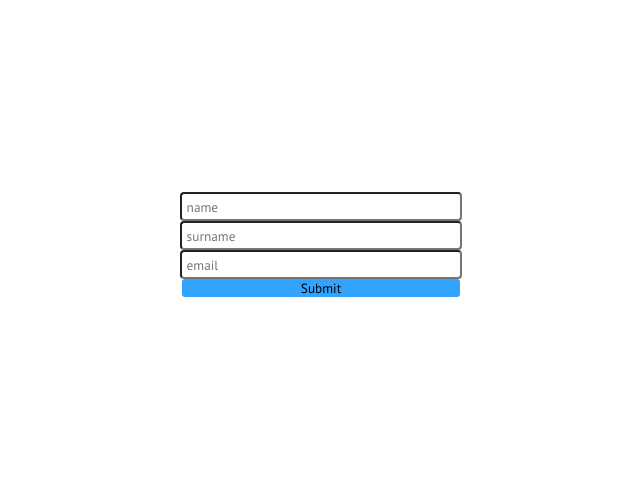
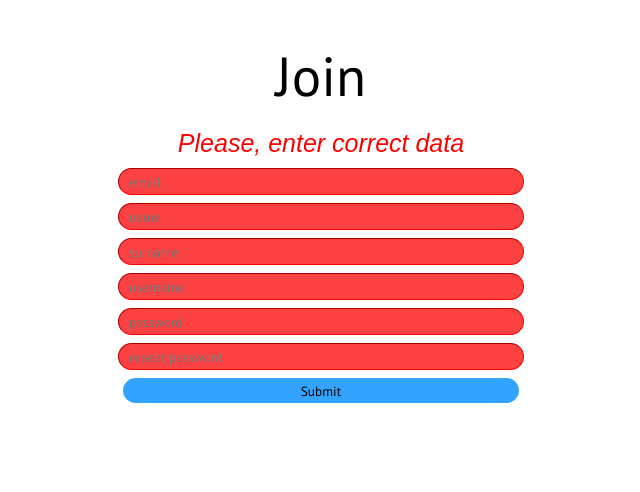
Before and after one commit to TheLazySock/potential-organizer, a website: page front/index.html in a window 1280 px wide. Shown: the whole page, without its empty margins (319-959 px from the left). Drawn offline with nearby package versions, Linux system fonts and the light colour scheme.

Commit message:
Updates in:  - html page:   - added more fields;  - css:   - added some styles for fields and some other stuff;  - js:   - now data transfer is works;   - added redirect on welcome page (isn't exist yet) when data was   succesfully sent;   - page reload before submit disabled;

```diff
--- a/back/model/user.js
+++ b/back/model/user.js
@@ -4,7 +4,9 @@ var Schema = mongoose.Schema;
 var userSchema = new Schema ({
     email: { type: String, default: 'none'},
     name: { type: String, default: 'none'},
-    surname: { type: String, default: 'none'}
+    surname: { type: String, default: 'none'},
+		username: { type: String, default: 'none'},
+		password: { type: String, default: 'none'}
   },
 );
 
--- a/front/css/style.css
+++ b/front/css/style.css
@@ -7,8 +7,27 @@
 .wrapper {
   display: flex;
   flex-direction: column;
+  justify-content: center;
+  align-items: stretch;
+}
+
+.container {
+  display: flex;
+  flex-direction: column;
   justify-content: flex-start;
-  align-items: stretch;
+  align-items: center;
+  background-color: white;
+}
+
+.container h2 {
+	background: white;
+	width: 100%;
+	font-size: 55px;
+	font-weight: 100;
+	text-align: center;
+	color: $pale-green;
+	margin-top: 5vh;
+	margin-bottom: 1vh;
 }
 
 :active, :hover, :focus {
@@ -22,20 +41,31 @@
 	margin: 15%;
 }
 
-#input input {
+/* #input input {
 	border-style: inset;
 	border-radius: 4px;
 	padding: 0 5px;
 	margin: auto;
 	width: 30%;
 	height: 25px;
+} */
+
+.input {
+  border-radius: 20px;
+	border: 1px inset black;
+	padding: 0 10px;
+	margin: auto;
+	margin-bottom: 1vh;
+	width: 30%;
+	height: 25px;
 }
 
 button {
 	width: 31%;
-	padding: 0 5px;
+	height: 25px;
+	padding: 0 10px;
 	border: none;
-	border-radius: 3px;
+	border-radius: 20px;
 	margin: auto;
 	background-color: #32a3ff;
 }
@@ -43,3 +73,29 @@ button {
 button:hover {
 	background-color: #0496f9;
 }
+
+.valid {
+  border: 1px inset green !important;
+  background: #45e842;
+}
+
+.error {
+  border: 1px inset red !important;
+  background: #fb4141;
+}
+
+.warning {
+  margin: 10px 0;
+  color: #ff0000;
+  font-size: 25px;
+  font-style: italic;
+  font-family: sans-serif;
+}
+
+.hidden {
+  visibility: collapse;
+}
+
+.shown {
+  visibility: visible;
+}
--- a/front/index.html
+++ b/front/index.html
@@ -8,20 +8,32 @@
 	<link rel="shortcut icon" href="img/PepeICO.png" type="image/png" />
 	<link href="https://fonts.googleapis.com/css?family=PT+Sans" rel="stylesheet">
   <script src="https://cdn.jsdelivr.net/npm/vue@2.5.13/dist/vue.js"></script>
-	<script src="js/script.js"></script>
 </head>
 
 <body>
 <div class="wrapper">
-  <div>
+  <!-- <div>
 		<form id="input" @submit="submitInfo">
 			<input type="text" v-model="name" autofocus placeholder="name"/>
 			<input type="text" v-model="surname" placeholder="surname"/>
 			<input type="text" v-model="email" placeholder="email" />
 			<button @click="validate">Submit</button>
 		</form>
-	</div>
+	</div> -->
+	<form class="container" id="signup" @submit="validateForm" onsubmit="return false;">
+		<h2>Join</h2>
+		<label class="warning" :class="{ 'hidden': isValid, 'shown': !isValid }">Please, enter correct data</label>
+		<input type="text" class="input" placeholder="email" v-model="email" :class="{ 'error': !validEmail, 'valid': validEmail }"/>
+		<input type="text" class="input" placeholder="name" v-model="name" :class="{ 'error': !validName, 'valid': validName }"/>
+		<input type="text" class="input" placeholder="surname" v-model="surname" :class="{ 'error': !validSurname, 'valid': validSurname }"/>
+		<input type="text" class="input" placeholder="username" v-model="username" :class="{ 'error': !validUsername, 'valid': validUsername }"/>
+		<input type="password" class="input" placeholder="password" v-model="password" :class="{ 'error': !validPassword || emptyPassword, 'valid': validPassword }"/>
+		<input type="password" class="input" placeholder="repeat password" v-model="repPassword" :class="{ 'error': !validPassword || emptyPassword, 'valid': validPassword }"/>
+		<!-- <input type="submit" class="btn" id="submitId" value="Sign In"> -->
+		<button>Submit</button>
+	</form>
 </div>
+<script src="js/script.js"></script>
 </body>
 
 </html>
--- a/front/js/script.js
+++ b/front/js/script.js
@@ -1,51 +1,57 @@
-window.onload = function() {
 const PATTERN = /^(([^<>()\[\]\\.,;:\s@"]+(\.[^<>()\[\]\\.,;:\s@"]+)*)|(".+"))@((\[[0-9]{1,3}\.[0-9]{1,3}\.[0-9]{1,3}\.[0-9]{1,3}\])|(([a-zA-Z\-0-9]+\.)+[a-zA-Z]{2,}))$/;
 let storage = {};
 // let port = ':3000';
 let url = '';
 
-  let input = new Vue({
-    el: '#input',
+let signup = new Vue({
+  el: '#signup',
   data: {
+    email: '',
+    username: '',
     name: '',
     surname: '',
-      email: '',
-      // isValid: false
+    password: '',
+    repPassword: '',
   },
   computed: {
     validEmail: function() {
       return PATTERN.test(this.email)
     },
     validName: function() {
-        return this.name === ''
+      return this.name !== ''
     },
     validSurname: function() {
-        return this.surname === ''
+      return this.surname !== ''
     },
-      validateForm: function() {
-        if (this.validEmail ||
+    validUsername: function() {
+      return this.username !== ''
+    },
+    validPassword: function() {
+      return this.password === this.repPassword
+    },
+    emptyPassword: function() {
+      return this.password === ''
+    },
+    isValid: function() {
+      if (!this.validEmail ||
         !this.validName ||
-          !this.validSurname) {
-          alert('blablabla');
-          console.log('asdasd');
-          this.isValid = true;
-        }
+        !this.validSurname ||
+        !this.validUsername ||
+        !this.validPassword ||
+        this.emptyPassword) {
+        return false;
+      } else return true;
     },
   },
   methods: {
-      validate: function(event) {
-        // if (this.validEmail ||
-        //   !this.validName ||
-        //   !this.validSurname) {
+    validateForm: function(event) {
+      if (this.isValid) {
+        this.formValid = true;
+        storage.email = this.email;
         storage.name = this.name;
         storage.surname = this.surname;
-          storage.email = this.email;
-          alert(JSON.stringify(storage));
-        // }
-      },
-      submitInfo: function(event) {
-        alert(JSON.stringify(storage));
-        if (true) {
+        storage.username = this.username;
+        storage.password = this.password;
         fetch(url + '/user', {
           method: 'POST',
           headers: {
@@ -53,10 +59,14 @@ window.onload = function() {
           },
           body: JSON.stringify(storage)
         });
-					setTimeout(function() {}, 500);
+
+        // localStorage.setItem('currentUserInfo', JSON.stringify(storage));
+
+        // window.location = 'welcome.html';
+				setTimeout(function() {window.location = 'welcome.htmp'}, 1000);
+      } else {
+        event.preventDefault();
       }
-        // console.log(storage);
     },
   }
-  });
-}
+})
```
Lines whose indentation alone changed are shown as unchanged.
